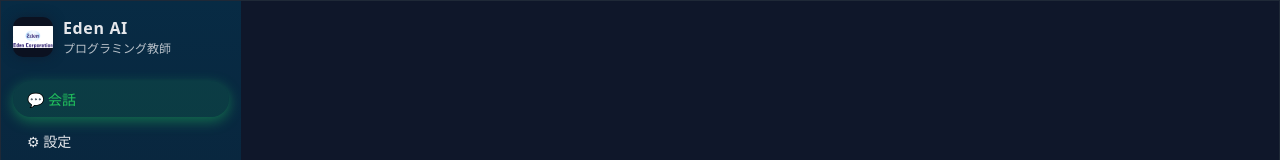
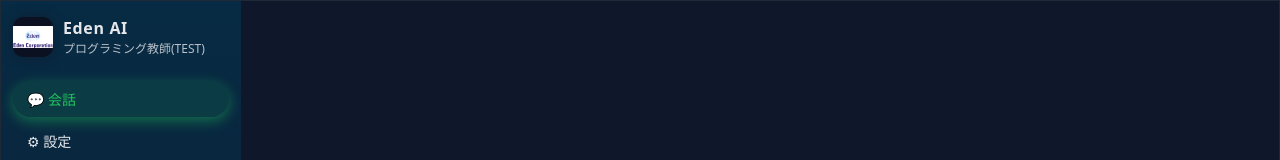
Before and after one commit to zjbrand/edenAI-teacher, a React app in the folder frontend/: page / in a window 1280 px wide. Shown: the top 160 px of the page. Built offline with nearby package versions, Linux system fonts and the light colour scheme; the HTML template or start-up script is replaced by a standard one.

Commit message:
test: change title

```diff
--- a/frontend/src/components/layout/Sidebar.tsx
+++ b/frontend/src/components/layout/Sidebar.tsx
@@ -43,7 +43,7 @@ const Sidebar: React.FC<Props> = ({
           <img src={logo} alt="Eden" className="sidebar-logo" />
           <div className="sidebar-title">
             <div className="sidebar-title-main">Eden AI</div>
-            <div className="sidebar-title-sub">プログラミング教師</div>
+            <div className="sidebar-title-sub">プログラミング教師(TEST)</div>
           </div>
         </div>
 
```
